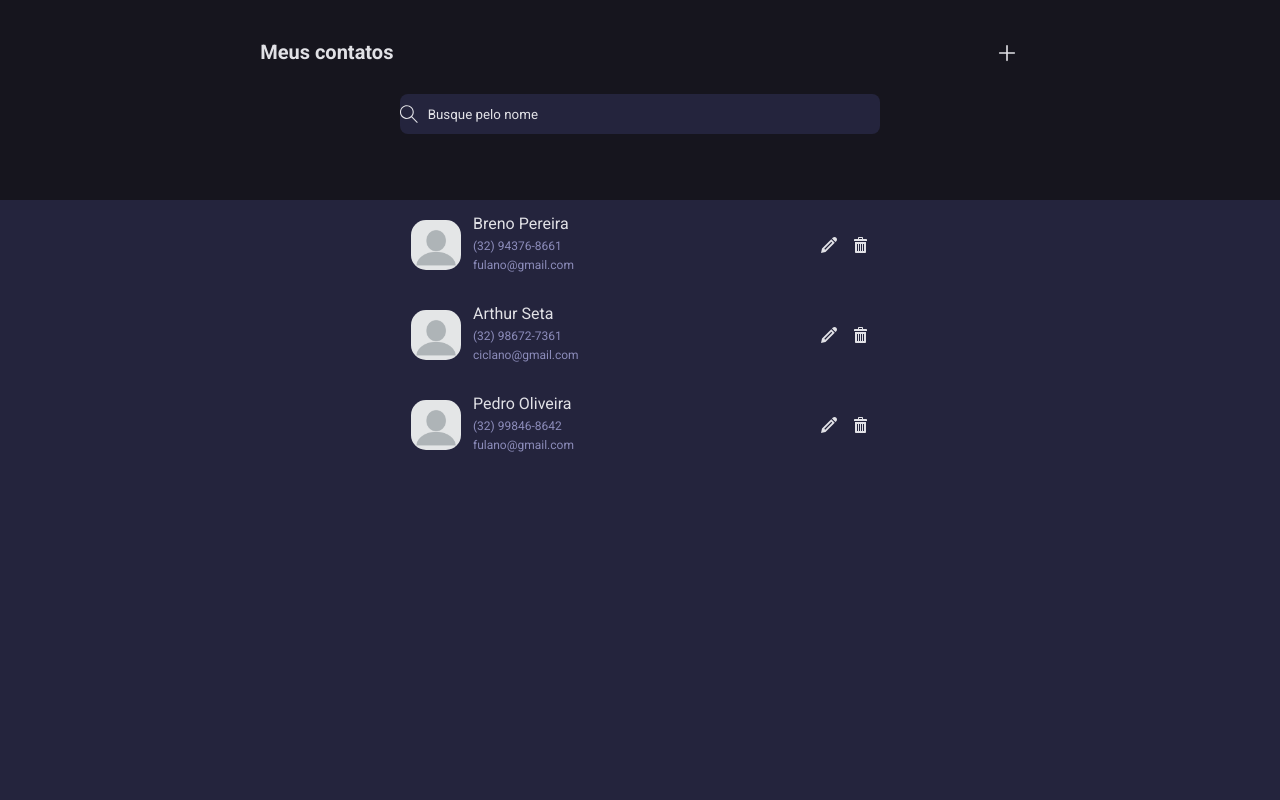
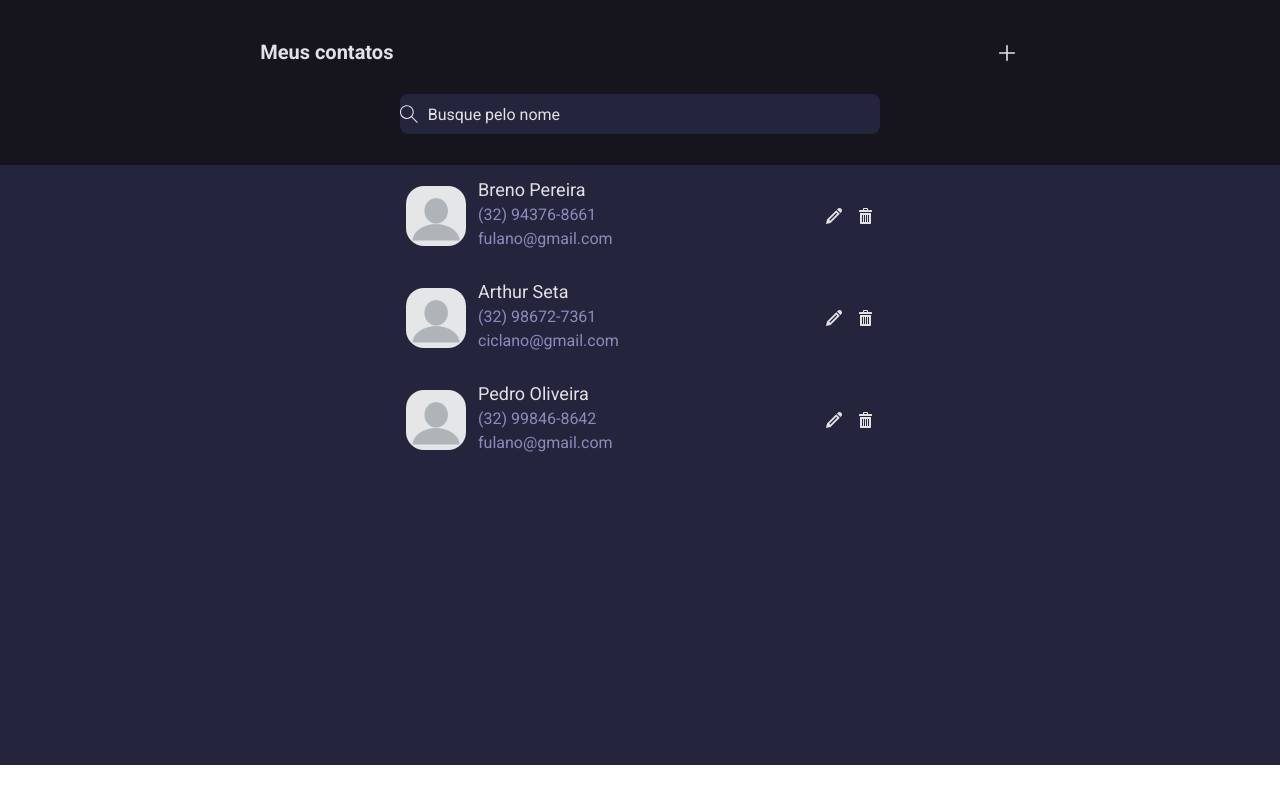
Before and after one commit to brenopereira18/contact_list, a React (Create React App) app: page / in a window 1280 px wide. Built offline with nearby package versions, Linux system fonts and the light colour scheme.

Commit message:
ajustando font-size

```diff
--- a/src/components/Contato/styles.ts
+++ b/src/components/Contato/styles.ts
@@ -15,7 +15,7 @@ export const Contact = styled.div`
 `;
 
 export const Img = styled.img`
-  width: 50px;
+  width: 60px;
   border-radius: 30%;
 `;
 
@@ -25,17 +25,17 @@ export const Dados = styled.div`
   padding-left: 12px;
 
   textarea {
-    font-size: 12px;
+    font-size: 16px;
     color: ${variaveis.cinzaEscuro};
     resize: none;
     border: none;
-    height: 14px;
+    height: 20px;
     background-color: transparent;
 
     &:first-child {
-      font-size: 16px;
+      font-size: 18px;
       color: ${variaveis.cinza};
-      height: 20px;
+      height: 22px;
     }
   }
 
--- a/src/components/Input/styles.ts
+++ b/src/components/Input/styles.ts
@@ -7,6 +7,7 @@ export const CampoPesquisa = styled.input`
     background-color: transparent;
     border: none;
     outline: none;
+    font-size: 16px;
 
     &::placeholder {
         color: ${variaveis.cinza};
--- a/src/containers/Header/styles.ts
+++ b/src/containers/Header/styles.ts
@@ -5,7 +5,7 @@ import variaveis from "../../styles/variaveis";
 export const Cabecalho = styled.div`
   background-color: ${variaveis.roxoEscuro};
   color: ${variaveis.cinza};
-  height: 25vh;
+  height: 165px;
   padding: 40px;
 
   div {
```
